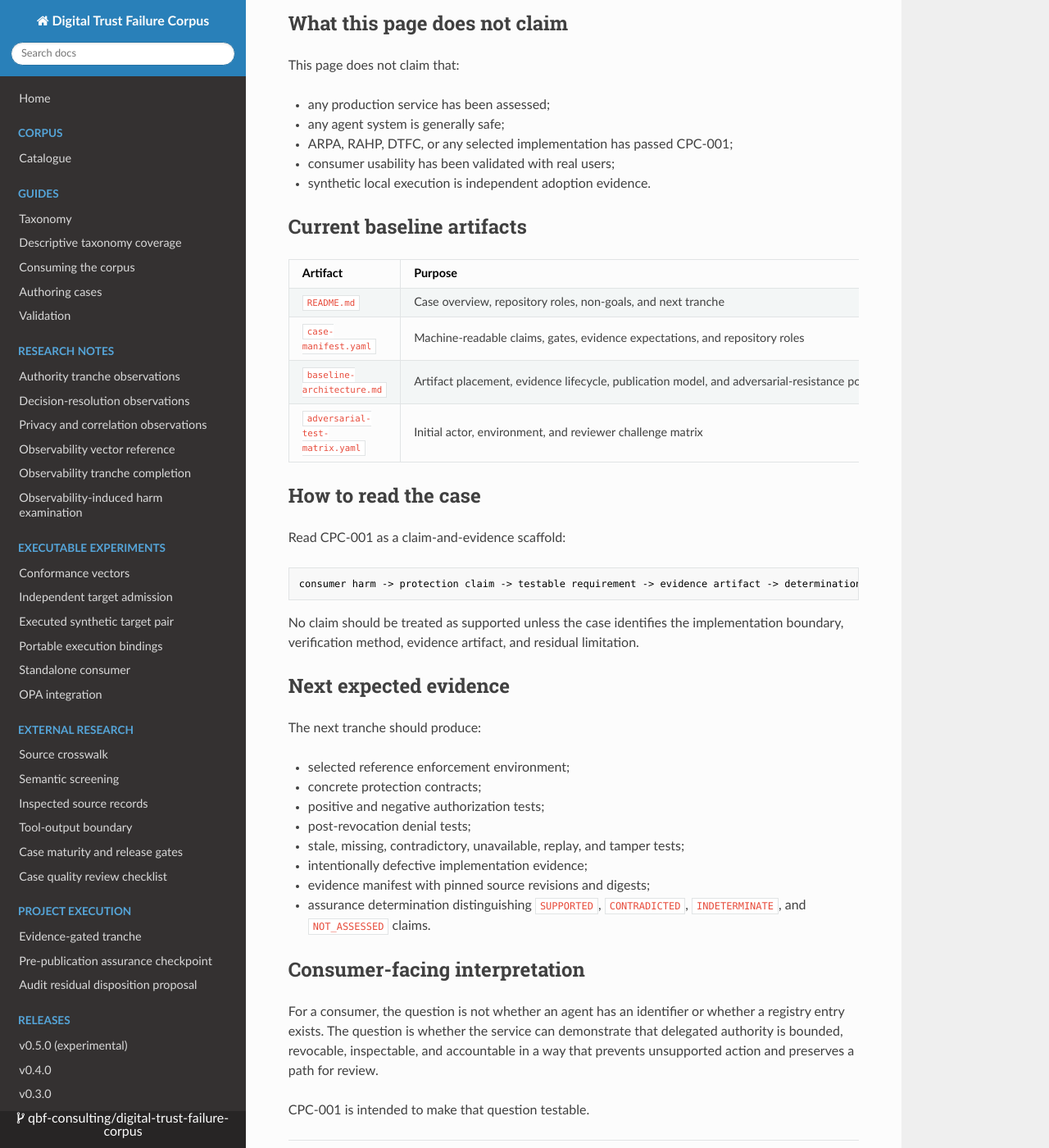
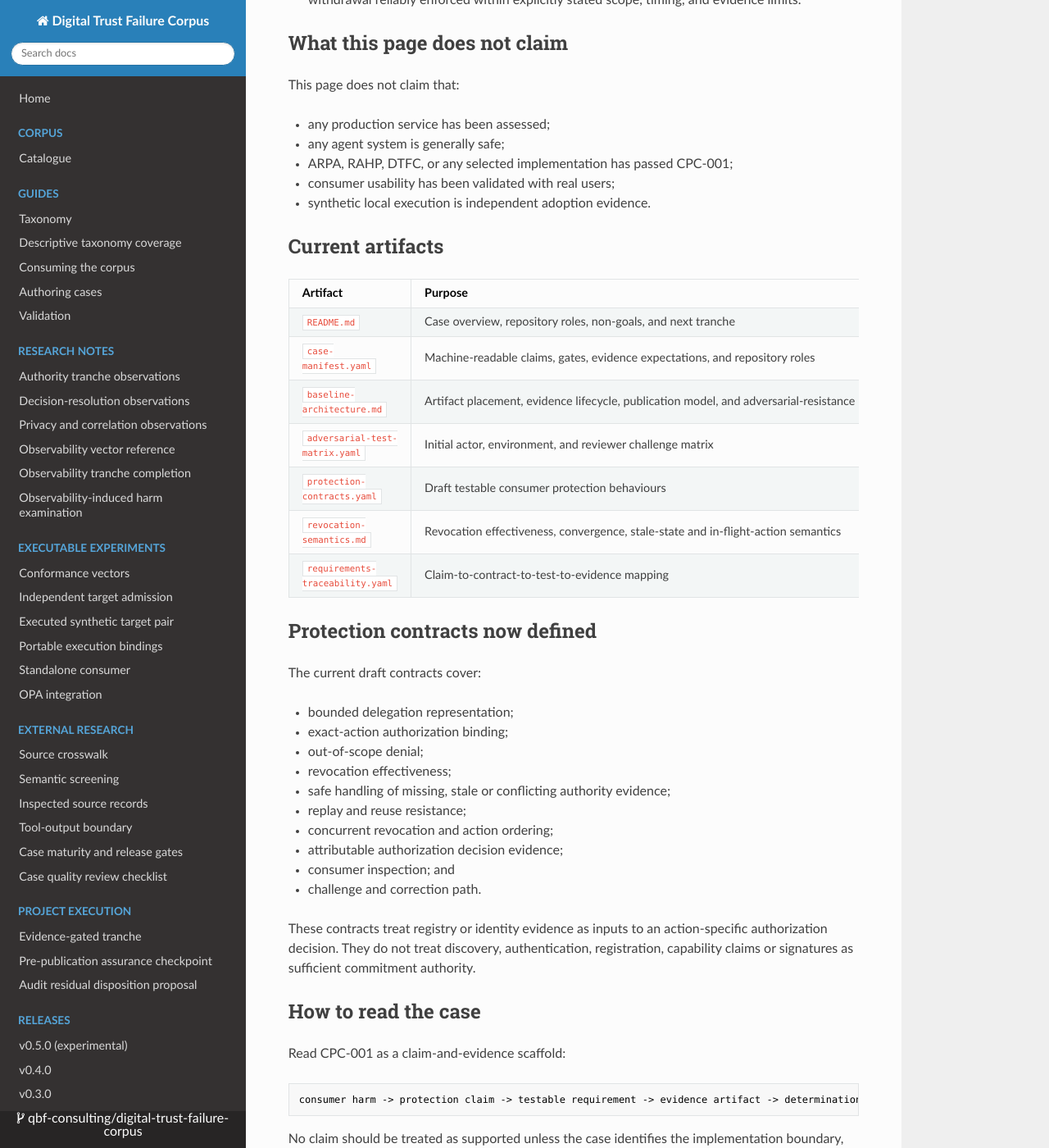
Before and after one commit to qbf-consulting/digital-trust-failure-corpus, an MkDocs documentation site: the page built from docs/consumer-protection-cpc-001.md, in a window 1280 px wide and 1400 px high, scrolled down 706 px. Shown: the whole window at 82% size. Built offline with MkDocs 1.6.1, drawn with Linux system fonts in a browser that asks for light colours; nearby versions of some CDN libraries; some of the changed text lies outside the part shown.

Commit message:
docs(consumer-protection): publish CPC-001 protection contracts index
Signed-off-by: Sankarshan Mukhopadhyay <sankarshan@qbfconsulting.digital>

```diff
--- a/docs/consumer-protection-cpc-001.md
+++ b/docs/consumer-protection-cpc-001.md
@@ -1,6 +1,6 @@
 # Consumer Protection Case 001: delegated-agent revocation
 
-Status: **publication entry point for a baseline work packet**. This page introduces CPC-001 for readers who consume the repository through documentation rather than the `research/` tree.
+Status: **publication entry point for a baseline and protection-contract work packet**. This page introduces CPC-001 for readers who consume the repository through documentation rather than the `research/` tree.
 
 Canonical source artifacts live at:
 
@@ -28,7 +28,7 @@ This page does not claim that:
 - consumer usability has been validated with real users;
 - synthetic local execution is independent adoption evidence.
 
-## Current baseline artifacts
+## Current artifacts
 
 | Artifact | Purpose |
 | --- | --- |
@@ -36,6 +36,26 @@ This page does not claim that:
 | `case-manifest.yaml` | Machine-readable claims, gates, evidence expectations, and repository roles |
 | `baseline-architecture.md` | Artifact placement, evidence lifecycle, publication model, and adversarial-resistance posture |
 | `adversarial-test-matrix.yaml` | Initial actor, environment, and reviewer challenge matrix |
+| `protection-contracts.yaml` | Draft testable consumer protection behaviours |
+| `revocation-semantics.md` | Revocation effectiveness, convergence, stale-state and in-flight-action semantics |
+| `requirements-traceability.yaml` | Claim-to-contract-to-test-to-evidence mapping |
+
+## Protection contracts now defined
+
+The current draft contracts cover:
+
+- bounded delegation representation;
+- exact-action authorization binding;
+- out-of-scope denial;
+- revocation effectiveness;
+- safe handling of missing, stale or conflicting authority evidence;
+- replay and reuse resistance;
+- concurrent revocation and action ordering;
+- attributable authorization decision evidence;
+- consumer inspection; and
+- challenge and correction path.
+
+These contracts treat registry or identity evidence as inputs to an action-specific authorization decision. They do not treat discovery, authentication, registration, capability claims or signatures as sufficient commitment authority.
 
 ## How to read the case
 
@@ -52,7 +72,8 @@ No claim should be treated as supported unless the case identifies the implement
 The next tranche should produce:
 
 - selected reference enforcement environment;
-- concrete protection contracts;
+- service-boundary document;
+- executable fixture binding for each mandatory protection contract;
 - positive and negative authorization tests;
 - post-revocation denial tests;
 - stale, missing, contradictory, unavailable, replay, and tamper tests;
```
